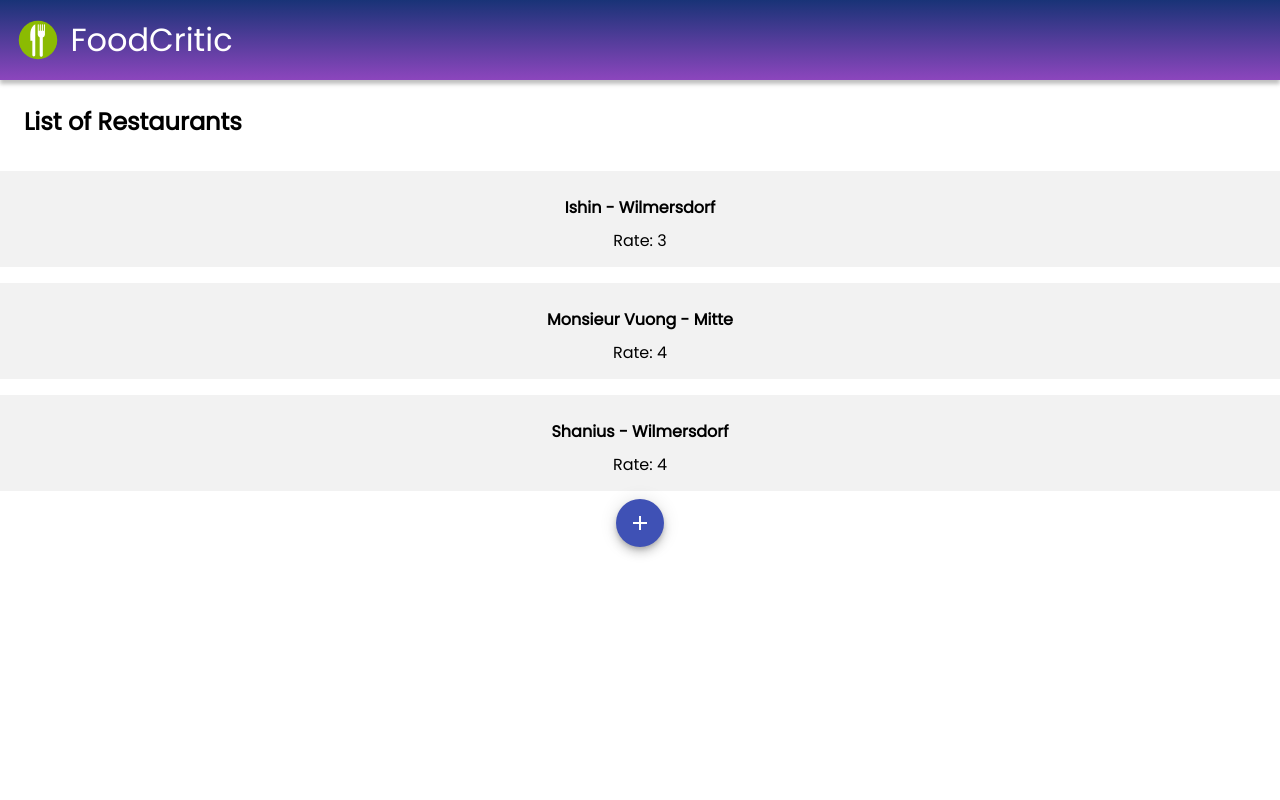
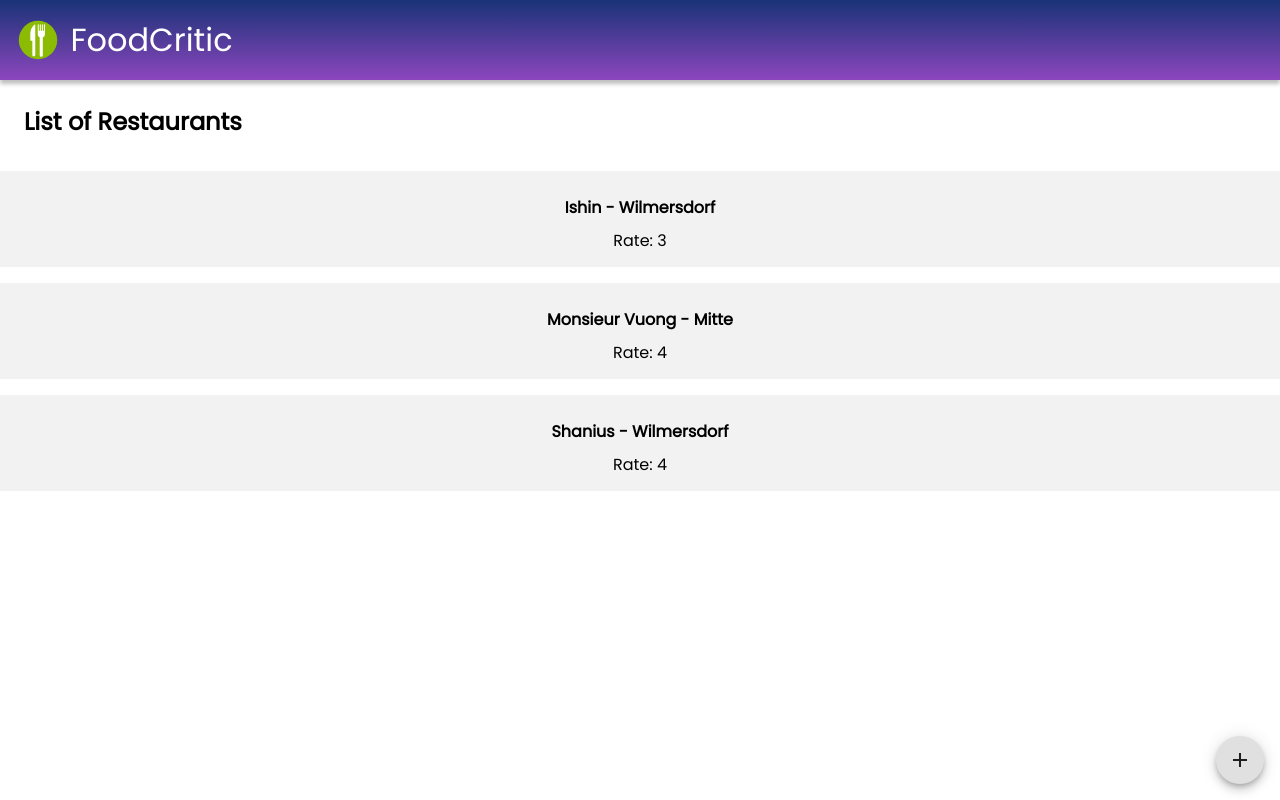
Before and after one commit to MarinaFroes/foodcritic-app, a React (Create React App) app: page / in a window 1280 px wide. Built offline with nearby package versions, Linux system fonts and the light colour scheme.

Commit message:
style: Change button location and color

```diff
--- a/src/Components/RestaurantList.js
+++ b/src/Components/RestaurantList.js
@@ -18,6 +18,13 @@ const Title = styled.h2`
   font-size: 1.5rem;
 `;
 
+const ButtonContainer = styled.div`
+  position: absolute;
+  bottom: 1rem;
+  right: 1rem;
+  color: #fff;
+`;
+
 export default function RestaurantList() {
   return (
     <React.Fragment>
@@ -34,9 +41,11 @@ export default function RestaurantList() {
           ))
         }
       </List>
-      <Fab size="medium" color="primary" aria-label="add">
-        <AddIcon />
-      </Fab>
+      <ButtonContainer>
+        <Fab size="medium" aria-label="add">
+          <AddIcon />
+        </Fab>
+      </ButtonContainer>
     </React.Fragment>
   )
 }
```
